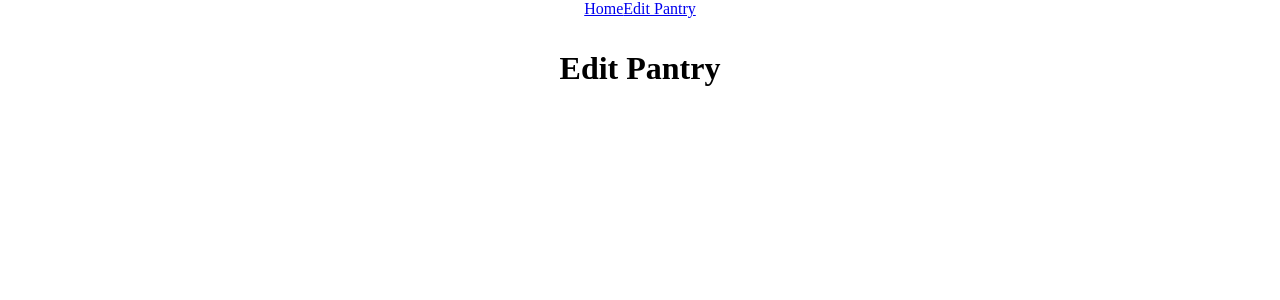
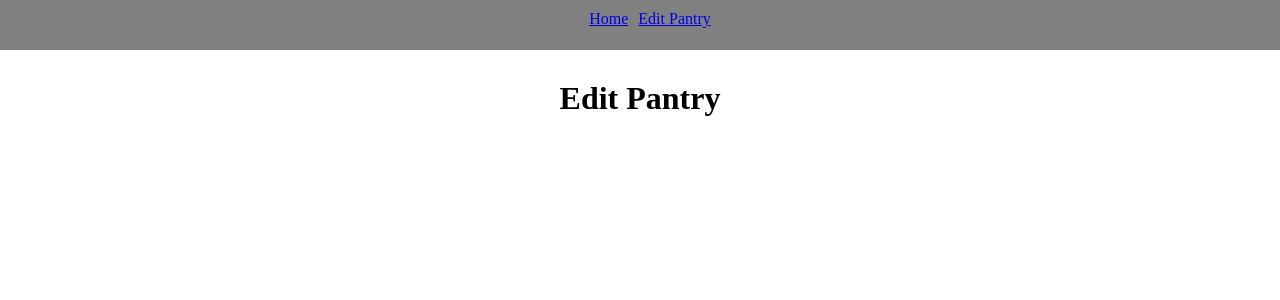
Before and after one commit to AshlandWest/recipie_finder, a React (Create React App) app: page /EditPantry in a window 1280 px wide. Shown: the top 300 px of the page. Built offline with nearby package versions, Linux system fonts and the light colour scheme; no server answers.

Commit message:
Style changes

```diff
--- a/public/styles.css
+++ b/public/styles.css
@@ -1,15 +1,23 @@
+body {
+  margin: 0;
+  padding: 0;
+}
+
 #top-bar {
-  position: fixed;
-  top: 0;
-  right: 0;
   width: 100%;
-  height: 50px;
+  height: 30px;
   text-align: center;
+  padding: 10px;
+  background-color: grey;
 }
 main {
   width: 75%;
   margin: auto;
-  margin-top: 50px;
+  margin-top: 30px;
   text-align: center;
   list-style-position: inside;
 }
+.NavButton {
+  height: 30px;
+  margin: 5px;
+}
```
